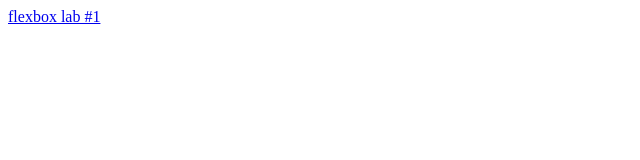
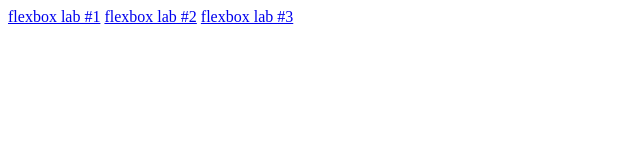
Before and after one commit to shaikhsheza/flexboxlabs, a plain HTML site: page index.html in a window 1280 px wide. Shown: the whole page, without its empty margins (0-640 px from the left). Drawn offline with Linux system fonts and the light colour scheme.

Commit message:
created and linked flexbox2.html

```diff
--- a/index.html
+++ b/index.html
@@ -8,5 +8,7 @@
 </head>
 <body>
     <a href="html/flexbox1.html">flexbox lab #1</a>
+    <a href="html/flexbox2.html">flexbox lab #2</a>
+    <a href="html/flexbox3.html">flexbox lab #3</a>
 </body>
 </html>
```
Also changed, not shown: html/flexbox2.html (added).
